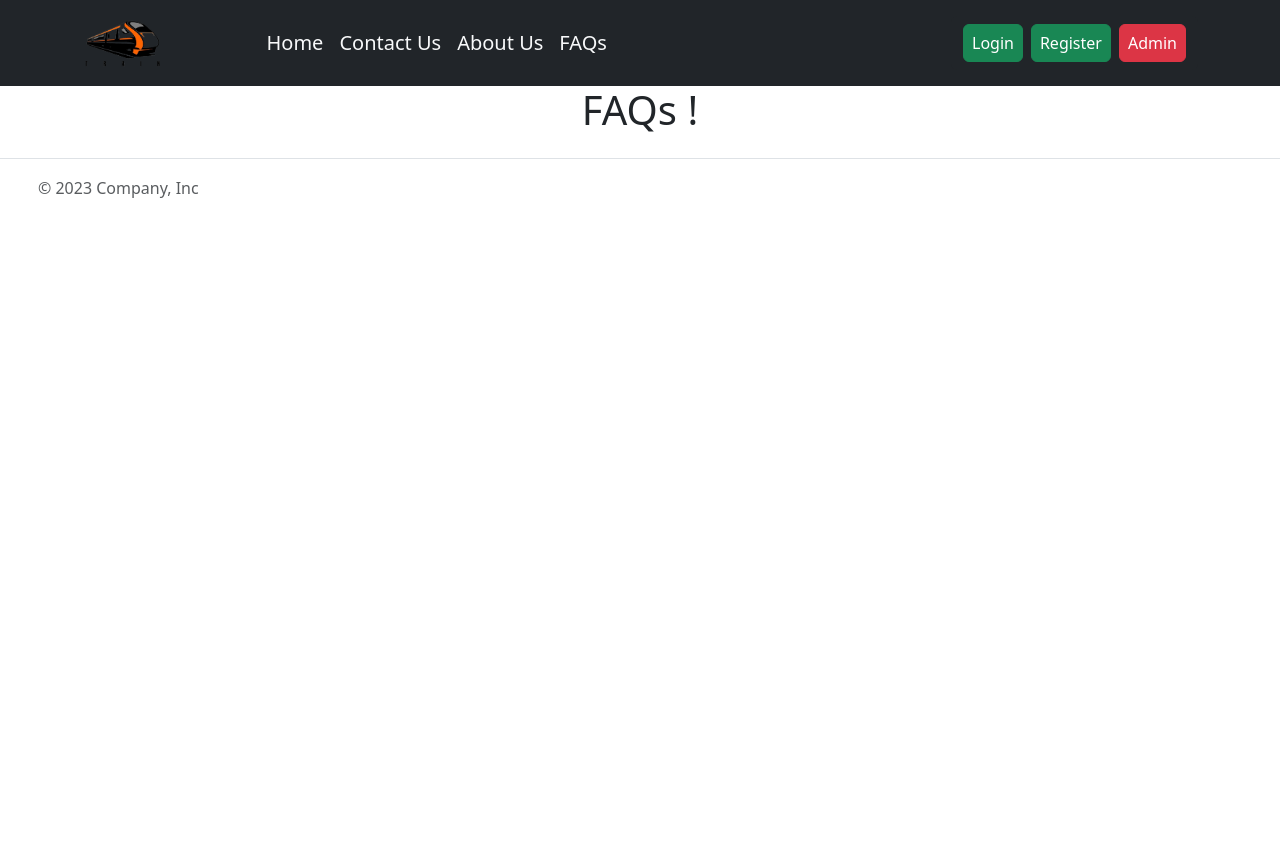
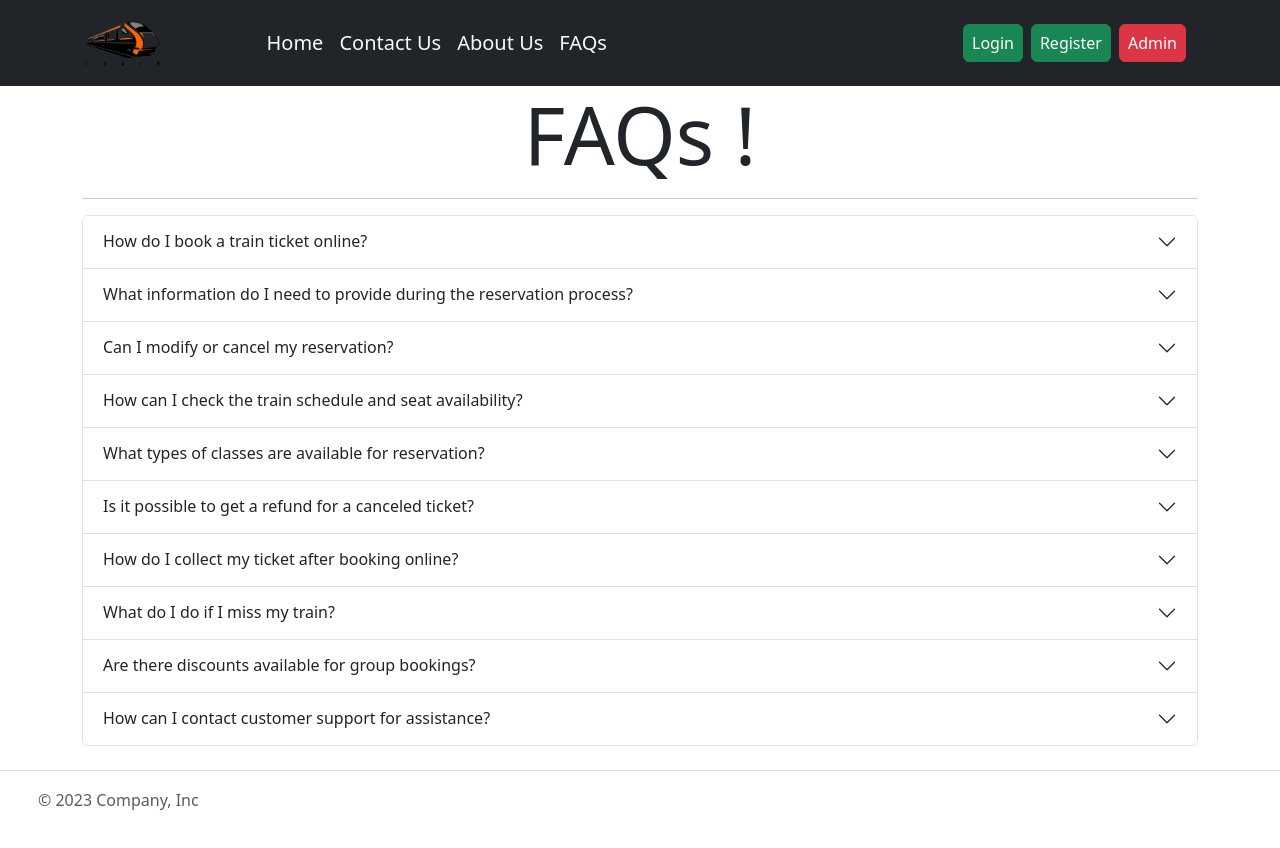
Before and after one commit to TrainReservationSystem/railway-reservation-system, a React (Create React App) app: page /faqs in a window 1280 px wide. Shown: the top 848 px of the page. Before the commit the page ends 800 px from the top, so only its background shows below. Built offline with nearby package versions, Linux system fonts and the light colour scheme.

Commit message:
Completed FAQs Component

```diff
--- a/src/components/aboutUs/Faqs.jsx
+++ b/src/components/aboutUs/Faqs.jsx
@@ -1,10 +1,102 @@
 import React from "react";
 
 const Faqs = () => {
+  const railwayReservationFaqs = [
+    {
+      id: 1,
+      question: "How do I book a train ticket online?",
+      answer:
+        "To book a train ticket online, visit our website or mobile app, log in to your account, select the journey details, choose the train, and follow the steps to complete the reservation.",
+    },
+    {
+      id: 2,
+      question:
+        "What information do I need to provide during the reservation process?",
+      answer:
+        "You'll need to provide details such as the departure and arrival stations, travel date, class of travel, and the number of passengers. Make sure to have valid identification for each passenger.",
+    },
+    {
+      id: 3,
+      question: "Can I modify or cancel my reservation?",
+      answer:
+        "Yes, you can modify or cancel your reservation online through your account. However, please note that there may be modification or cancellation fees depending on the time of the request and the type of ticket.",
+    },
+    {
+      id: 4,
+      question: "How can I check the train schedule and seat availability?",
+      answer:
+        "You can check the train schedule and seat availability on our website or mobile app. Enter your journey details, and the system will display the available trains along with their schedules and seat availability.",
+    },
+    {
+      id: 5,
+      question: "What types of classes are available for reservation?",
+      answer:
+        "We offer various classes such as Sleeper Class, AC Class, and more. The availability of classes depends on the specific train. You can choose the class that best suits your preferences and budget.",
+    },
+    {
+      id: 6,
+      question: "Is it possible to get a refund for a canceled ticket?",
+      answer:
+        "Refunds for canceled tickets are subject to our refund policy. Generally, a refund is provided after deducting cancellation charges. Refer to our refund policy on the website for more details.",
+    },
+    {
+      id: 7,
+      question: "How do I collect my ticket after booking online?",
+      answer:
+        "After successful reservation, you'll receive an e-ticket. You can either print the e-ticket or show the digital copy on your mobile device at the station to board the train. Make sure to carry a valid ID used during the reservation.",
+    },
+    {
+      id: 8,
+      question: "What do I do if I miss my train?",
+      answer:
+        "If you miss your train, you may be able to catch the next available one, depending on the type of ticket and seat availability. However, there may be additional charges or restrictions. Contact our customer support for assistance.",
+    },
+    {
+      id: 9,
+      question: "Are there discounts available for group bookings?",
+      answer:
+        "Yes, we offer discounts for group bookings. The criteria for group bookings may vary, so please check our website or contact our customer support for information on group discounts and eligibility.",
+    },
+    {
+      id: 10,
+      question: "How can I contact customer support for assistance?",
+      answer:
+        "You can contact our customer support through the helpline provided on our website or mobile app. We also offer support through email and live chat. Check the 'Contact Us' section for details.",
+    },
+  ];
+
   return (
     <>
       <div className="container text-center">
-        <h1>FAQs !</h1>
+        <h1 className="display-1">FAQs !</h1>
+        <hr />
+        <div className="accordion" id="accordionExample">
+          {railwayReservationFaqs.map((faq) => {
+            return (
+              <div className="accordion-item" key={faq.id}>
+                <h2 className="accordion-header">
+                  <button
+                    className="accordion-button collapsed"
+                    type="button"
+                    data-bs-toggle="collapse"
+                    data-bs-target={`#collapse${faq.id}`}
+                    aria-expanded="false"
+                    aria-controls={`collapse${faq.id}`}
+                  >
+                    {faq.question}
+                  </button>
+                </h2>
+                <div
+                  id={`collapse${faq.id}`}
+                  className="accordion-collapse collapse"
+                  data-bs-parent="#accordionExample"
+                >
+                  <div className="accordion-body text-start">{faq.answer}</div>
+                </div>
+              </div>
+            );
+          })}
+        </div>
       </div>
     </>
   );
--- a/src/index.js
+++ b/src/index.js
@@ -2,6 +2,7 @@ import React from "react";
 import ReactDOM from "react-dom/client";
 import App from "./App";
 import "../node_modules/bootstrap/dist/css/bootstrap.min.css";
+import "../node_modules/bootstrap/dist/js/bootstrap.min.js";
 import "./style.css";
 
 const root = ReactDOM.createRoot(document.getElementById("root"));
```
